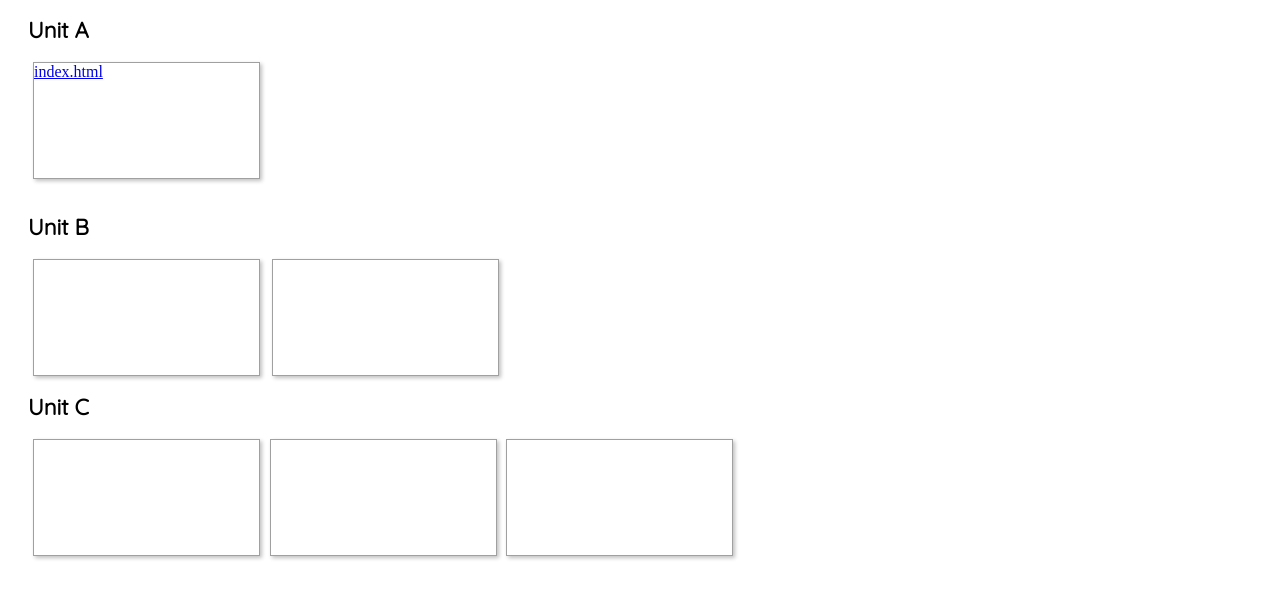
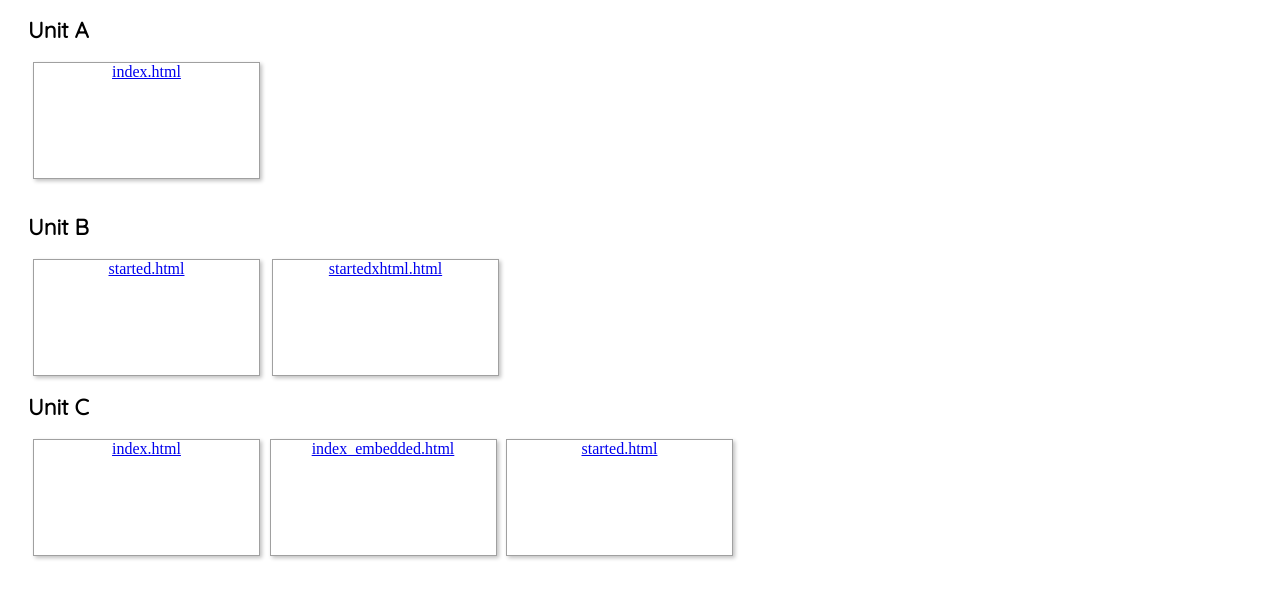
Before and after one commit to usmcamgrimm/WDD222-Adv-CSS, a plain HTML site: page indChall2/index.html in a window 1280 px wide. Shown: the part 133-732 px from the top of the page. Drawn offline with Linux system fonts and the light colour scheme; a web font is replaced by a local one.

Commit message:
Try to figure out text centering

```diff
--- a/indChall2/css/icStyles.css
+++ b/indChall2/css/icStyles.css
@@ -20,6 +20,9 @@ h2 {
 .box1 {
     height: 100%;
     width: 225px;
+    text-align: center;
+    align-items: center;
+    justify-content: center;
     background-color: #ffffff;
     border: 1px solid #a0a0a0;
     box-shadow: 2px 2px 4px #c0c0c0;
@@ -31,6 +34,8 @@ h2 {
     background-color: #ffffff;
     border: 1px solid #a0a0a0;
     box-shadow: 2px 2px 4px #c0c0c0;
+    text-align: center;
+    align-items: center;
     justify-content: center;
 }
 
@@ -40,4 +45,7 @@ h2 {
     background-color: #ffffff;
     border: 1px solid #a0a0a0;
     box-shadow: 2px 2px 4px #c0c0c0;
+    text-align: center;
+    align-items: center;
+    justify-content: center
 }
--- a/indChall2/index.html
+++ b/indChall2/index.html
@@ -39,19 +39,19 @@
     <section class="section">
         <h2>Unit B</h2>
         <div class="unitList">
-            <a href="UnitB/started.html"><div class="box1"></div></a>
+            <a href="UnitB/started.html"><div class="box1">started.html</div></a>
             &nbsp; &nbsp;
-            <a href="UnitB/started.html"><div class="box2"></div></a>
+            <a href="UnitB/startedxhtml.html"><div class="box2">startedxhtml.html</div></a>
         </div>
     </section>
     <section class="section">
         <h2>Unit C</h2>
         <div class="unitList">
-            <a href="UnitC/index.html"><div class="box1"></div></a>
+            <a href="UnitC/index.html"><div class="box1">index.html</div></a>
             &nbsp; &nbsp;
-            <a href="UnitC/index_embedded.html"><div class="box2"></div></a>
+            <a href="UnitC/index_embedded.html"><div class="box2">index_embedded.html</div></a>
             &nbsp; &nbsp;
-            <a href="UnitC/started.html"><div class="box3"></div></a>
+            <a href="UnitC/started.html"><div class="box3">started.html</div></a>
         </div>
     </section>
 </body>
```
Lines whose indentation alone changed are shown as unchanged.
